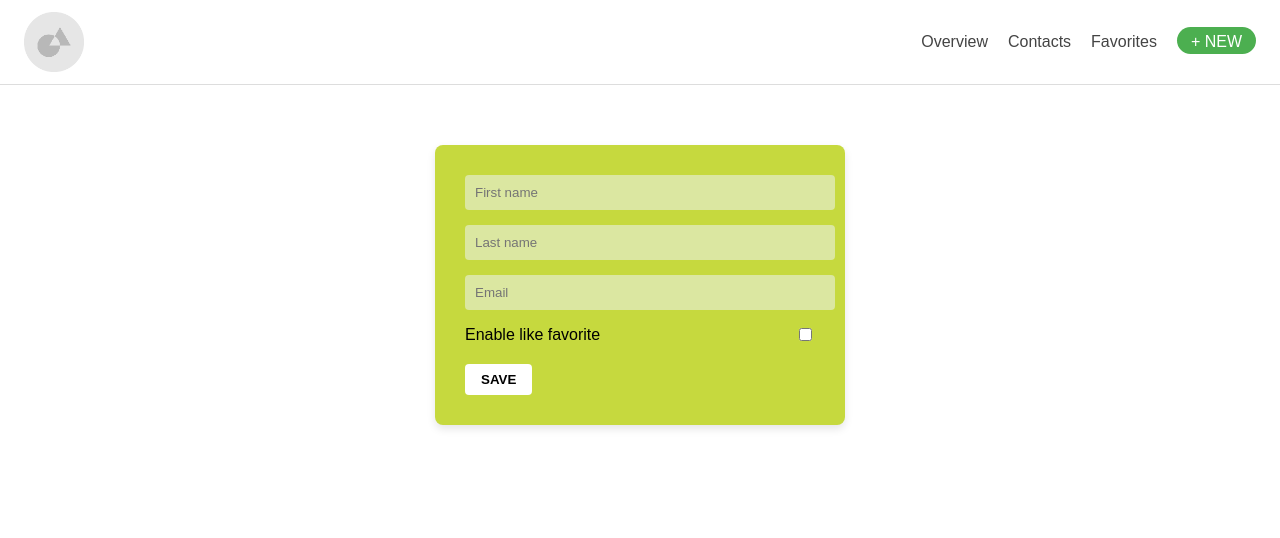
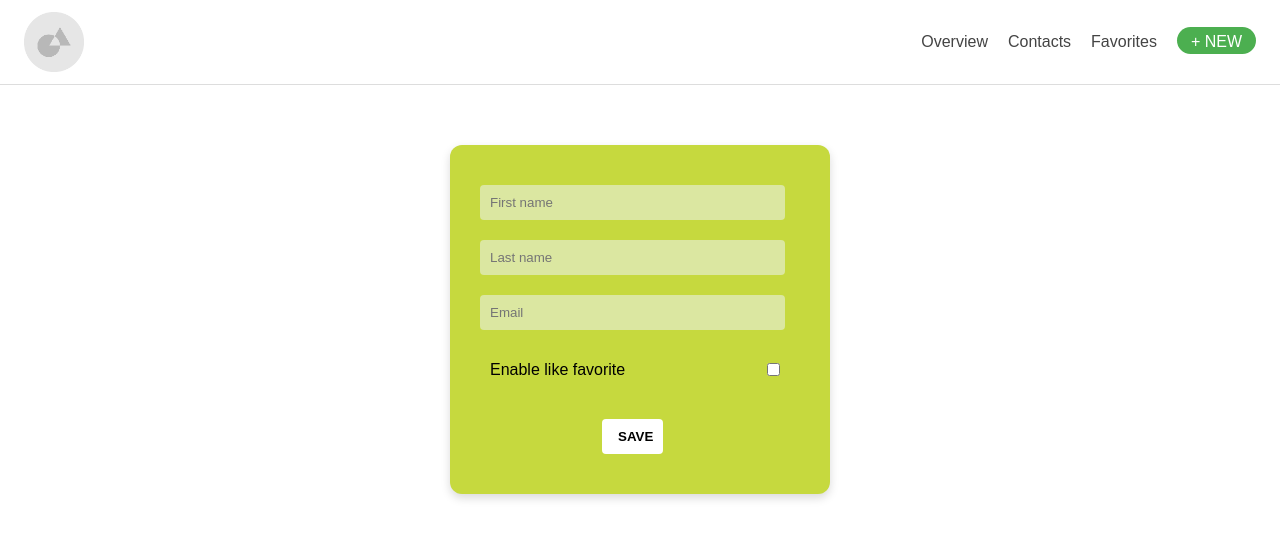
Before and after one commit to VafGlo/contactwebapp, a Next.js app: page /new in a window 1280 px wide. Shown: the top 538 px of the page. Built offline with nearby package versions, Linux system fonts and the light colour scheme; no server answers.

Commit message:
Cambios de estilos e interacciones

```diff
--- a/src/app/globals.css
+++ b/src/app/globals.css
@@ -2,6 +2,10 @@ html, body {
   margin: 0;
   padding: 0;
   font-family: sans-serif;
+}
+
+* {
+    box-sizing: border-box;
 }
 
 /* Títulos de sección con línea verde */
@@ -11,6 +15,10 @@ html, body {
   margin-bottom: 16px;
   font-size: 18px;
   font-weight: 600;
+  position: sticky;
+  top: 0;
+  background-color: white;
+  z-index: 5;
 }
 
 /* Grid para organizar las cards */
--- a/src/app/layout.tsx
+++ b/src/app/layout.tsx
@@ -9,7 +9,10 @@ export const metadata: Metadata = {
   description: "App para gestionar contactos en Next.js",
 };
 
-export default function RootLayout({ children }: { children: React.ReactNode }) {
+export default function RootLayout({
+  children,
+}: { children: React.ReactNode;
+}) {
   return (
     <html lang="en">
       <body>
--- a/src/app/new/NewContactForm.module.css
+++ b/src/app/new/NewContactForm.module.css
@@ -2,18 +2,25 @@
   display: flex;
   justify-content: center;
   margin-top: 40px;
+  align-items: center;
 }
 
 .form {
   background-color: #c6d93e;
-  padding: 30px;
-  border-radius: 8px;
-  width: 350px;
-  box-shadow: 0 4px 8px rgba(0, 0, 0, 0.1);
+  padding: 40px 45px 40px 30px;
+  border-radius: 12px;
+  width: 100%;
+  max-width: 380px;
+  box-shadow: 0 4px 10px rgba(0, 0, 0, 0.15);
+  display: flex;
+  flex-direction: column;
+  gap: 20px;
 }
 
 .inputGroup {
-  margin-bottom: 15px;
+  display: flex;
+  flex-direction: column;
+  gap: 12px;
 }
 
 .input {
@@ -25,17 +32,29 @@
 }
 
 .checkboxGroup {
+  padding: 10px 2px 10px 10px;
   display: flex;
   justify-content: space-between;
   align-items: center;
-  margin-bottom: 20px;
+  margin-bottom: 10px;
+  width: 100%;
 }
 
 .button {
-  padding: 8px 16px;
+  align-self: center;
+  width: 20%;
+  max-width: 220px;
+  text-align: center;
+  padding: 10px 16px;
   background-color: white;
   border: none;
   border-radius: 4px;
   font-weight: bold;
   cursor: pointer;
+  transition: transform 0.2s ease, background-color 0.2s ease;
 }
+
+.button:hover {
+  background-color: #f2f2f2;
+  transform: scale(1.02);
+}
--- a/src/app/new/page.tsx
+++ b/src/app/new/page.tsx
@@ -37,6 +37,7 @@ export default function NewContactPage() {
   const handleSubmit = (e: React.FormEvent) => {
     e.preventDefault();
 
+    // Validación básica
     if (!formData.firstName.trim() && !formData.lastName.trim()) {
       alert("Por favor ingresa al menos un nombre o apellido.");
       return;
@@ -46,15 +47,20 @@ export default function NewContactPage() {
       return;
     }
 
+    // Construimos el objeto esperado por el context
     const newContactData = {
       name: `${formData.firstName} ${formData.lastName}`.trim(),
       email: formData.email.trim(),
       favorite: formData.favorite,
     };
 
+    // addContact ahora devuelve el contacto creado con id
     const created = addContact(newContactData);
-    setCreatedId(created.id); // 👈 lo guardamos para mostrar preview
 
+    //Guardamos el id para mostrar la preview y permitir acciones
+    setCreatedId(created.id);
+
+    //Limpiar el formulario
     setFormData({
       firstName: "",
       lastName: "",
@@ -63,8 +69,10 @@ export default function NewContactPage() {
     });
   };
 
+  // Buscar el contacto creado en el estado global (se mantiene sincronizado)
   const createdContact = createdId ? contacts.find((c) => c.id === createdId) ?? null : null;
 
+  // Helpers locales para que la preview actualice createdContact si cambia
   const handlePreviewAddFavorite = (id: number) => {
     addFavorite(id);
   };
@@ -73,7 +81,7 @@ export default function NewContactPage() {
   };
   const handlePreviewDelete = (id: number) => {
     deleteContact(id);
-    setCreatedId(null); // 👈 si se elimina, cerramos modal
+    setCreatedId(null); // si se elimina, cerramos modal
   };
 
   return (
--- a/src/components/CardContact.module.css
+++ b/src/components/CardContact.module.css
@@ -5,6 +5,7 @@
     padding: 16px;
     text-align: center;
     height: 100%;
+    width: 100%;
     transition: transform 0.2s;
     box-sizing: border-box;
 }
```
Also changed, not shown: src/app/favorites/page.tsx (+12 -1 lines), src/app/overview/page.module.css (added, +15 -0 lines), src/app/overview/page.tsx (+6 -2 lines), src/app/page.tsx (+5 -4 lines), src/components/CardContact.tsx (+0 -106 lines).
